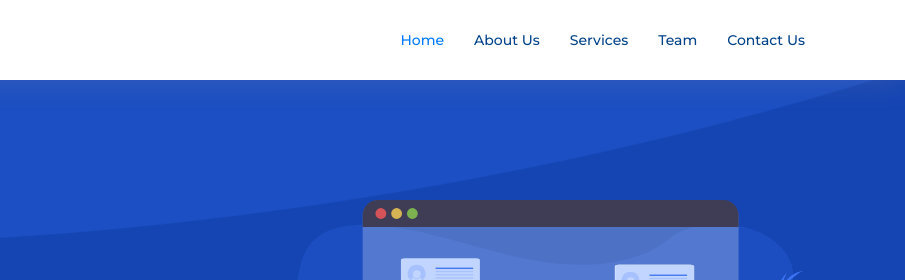
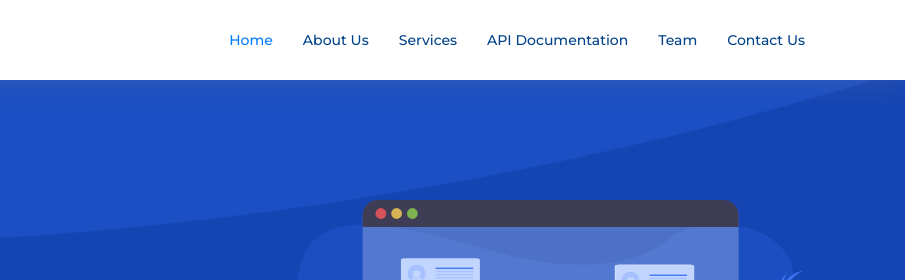
Before and after one commit to nilupulmadhawa/QuixellAI-web, a plain HTML site: page index.html in a window 1280 px wide. Shown: the top 280 px of the page, 375-1280 px from the left. Drawn offline with nearby package versions, Linux system fonts and the light colour scheme; files whose address does not match are found by name.

Commit message:
Update index.html

```diff
--- a/index.html
+++ b/index.html
@@ -66,6 +66,7 @@
                     <li class="active"><a href="#intro">Home</a></li>
                     <li><a href="#about">About Us</a></li>
                     <li><a href="#services">Services</a></li>
+                    <li><a href="https://documenter.getpostman.com/view/19114754/2sA2xnzAhA">API Documentation</a></li>
                     <!-- <li><a href="#portfolio">Portfolio</a></li> -->
                     <li><a href="#team">Team</a></li>
                     <!-- <li class="drop-down"><a href="">Drop Down</a>
```
